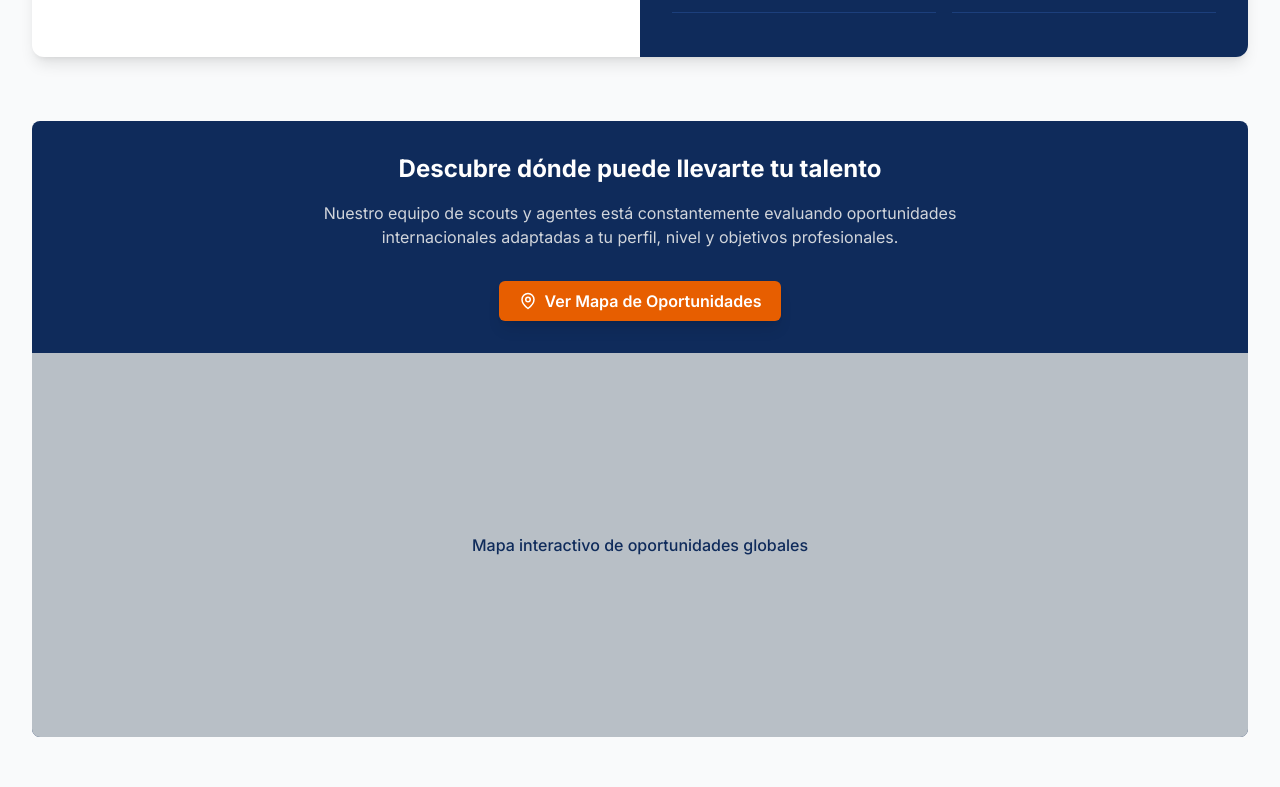
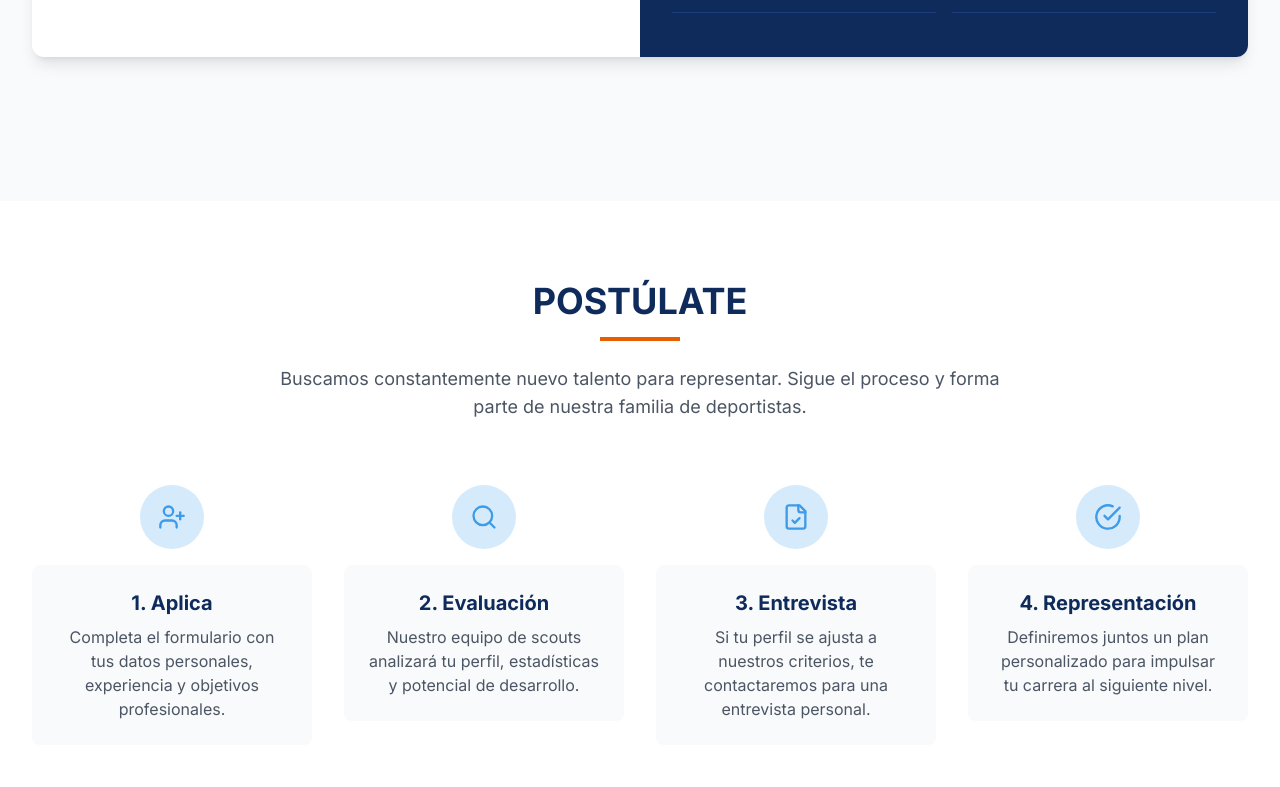
Before and after one commit to frank1411/BestBallerAgency, a React (Vite) app: page / in a window 1280 px wide. Shown: the part 5753-6540 px from the top of the page. Built offline with nearby package versions, Linux system fonts and the light colour scheme.

Commit message:
Eliminadas secciones de mapa y corregidos errores de sintaxis

```diff
--- a/src/sections/Contact.tsx
+++ b/src/sections/Contact.tsx
@@ -101,12 +101,6 @@ const Contact = () => {
           </div>
         </div>
 
-        <div className="mt-20 h-96 bg-gray-200 rounded-lg overflow-hidden">
-          {/* Map would go here - using placeholder for now */}
-          <div className="h-full flex items-center justify-center bg-gray-300">
-            <p className="text-gray-600 font-medium">Mapa con la ubicación de nuestras oficinas</p>
-          </div>
-        </div>
       </div>
     </section>
   );
--- a/src/sections/InternationalOpportunities.tsx
+++ b/src/sections/InternationalOpportunities.tsx
@@ -1,4 +1,4 @@
-import { Globe, MapPin } from 'lucide-react';
+import { Globe } from 'lucide-react';
 import Button from '../components/Button';
 
 const InternationalOpportunities = () => {
@@ -82,25 +82,6 @@ const InternationalOpportunities = () => {
             </div>
           </div>
         </div>
-
-        <div className="bg-navy rounded-lg overflow-hidden">
-          <div className="p-8 text-center text-white">
-            <h3 className="text-2xl font-bold mb-4">Descubre dónde puede llevarte tu talento</h3>
-            <p className="text-gray-300 mb-8 max-w-2xl mx-auto">
-              Nuestro equipo de scouts y agentes está constantemente evaluando oportunidades internacionales adaptadas a tu perfil, nivel y objetivos profesionales.
-            </p>
-            <Button>
-              <MapPin size={18} className="mr-2" />
-              Ver Mapa de Oportunidades
-            </Button>
-          </div>
-          <div className="h-96 bg-gray-200">
-            {/* World map would go here - using placeholder for now */}
-            <div className="h-full flex items-center justify-center bg-blue-900 bg-opacity-20">
-              <p className="text-navy font-medium">Mapa interactivo de oportunidades globales</p>
-            </div>
-          </div>
-        </div>
       </div>
     </section>
   );
```
